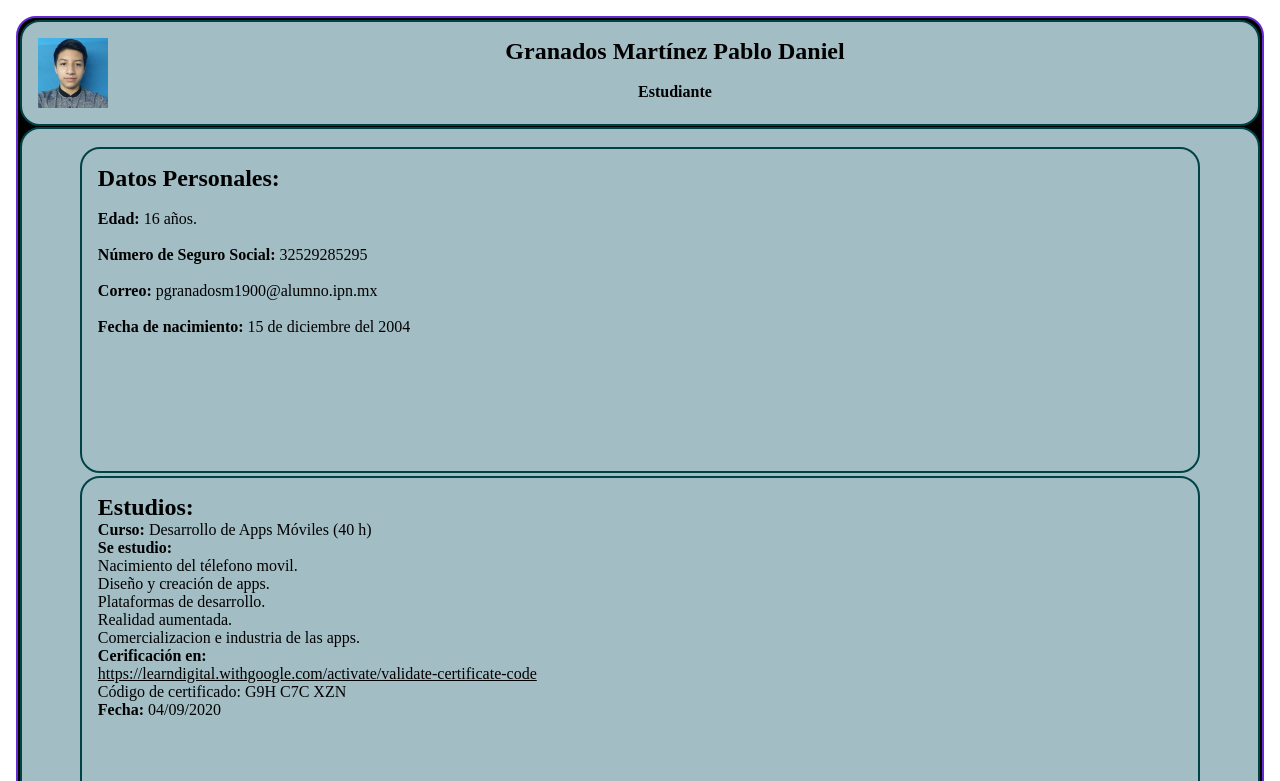
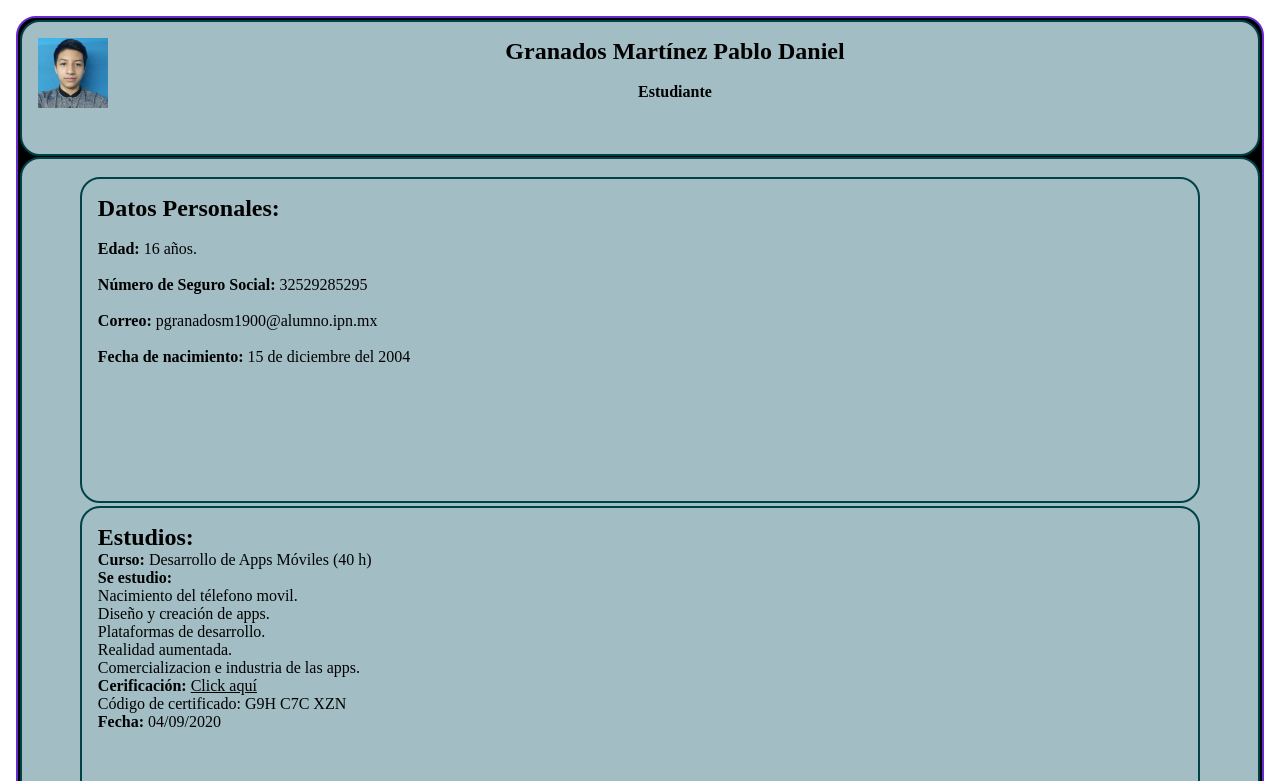
Before and after one commit to PabloGranados/4IV7-PSW-Granados-Martinez-Pablo, a plain HTML site: page index.html in a window 1280 px wide. Shown: the top 781 px of the page. Drawn offline with Linux system fonts and the light colour scheme.

Commit message:
Curriculum

```diff
--- a/CSS/masterstyle.css
+++ b/CSS/masterstyle.css
@@ -46,5 +46,5 @@ p, h2{
 }
 
 nav{
-    height: 70px;
+    height: 100px;
 }
--- a/index.html
+++ b/index.html
@@ -40,7 +40,7 @@
             Plataformas de desarrollo.<br>
             Realidad aumentada.<br>
             Comercializacion e industria de las apps.<br>
-            <b>Cerificación en:</b><br> <a href="https://learndigital.withgoogle.com/activate/validate-certificate-code">https://learndigital.withgoogle.com/activate/validate-certificate-code</a>
+            <b>Cerificación:</b> <a href="https://learndigital.withgoogle.com/activate/validate-certificate-code">Click aquí</a>
             <br>
             Código de certificado: G9H C7C XZN
             <br>
```
